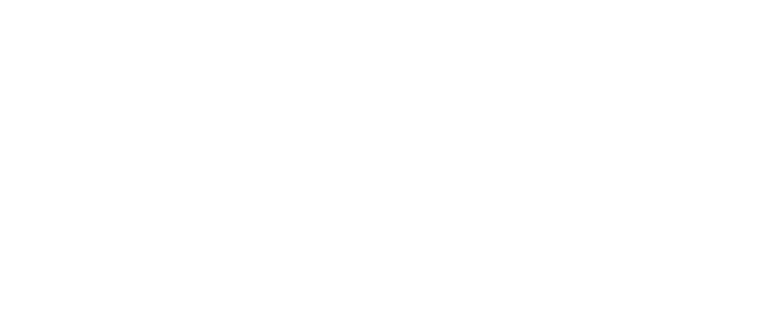
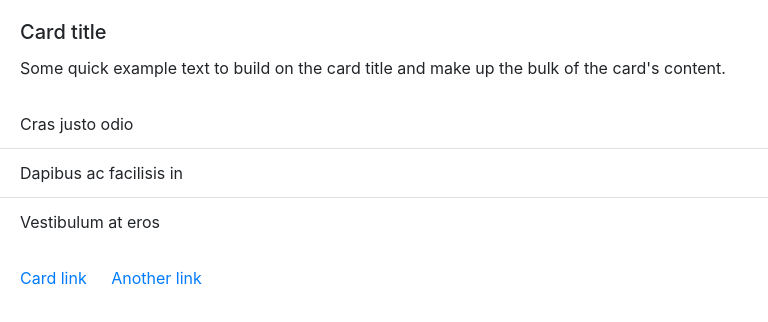
Before and after one commit to joneskm72/template-engine, a plain HTML site: page intern.html in a window 1280 px wide. Shown: the whole page, without its empty margins (0-768 px from the left). Drawn offline with nearby package versions, Linux system fonts and the light colour scheme.

Commit message:
Added cards to html files

```diff
--- a/intern.html
+++ b/intern.html
@@ -4,8 +4,27 @@
 <head>
     <meta charset='utf-8'>
     <link rel="stylesheet" href="https://stackpath.bootstrapcdn.com/bootstrap/4.5.0/css/bootstrap.min.css" integrity="sha384-9aIt2nRpC12Uk9gS9baDl411NQApFmC26EwAOH8WgZl5MYYxFfc+NcPb1dKGj7Sk" crossorigin="anonymous">
+
 </head>
 <body>
+    <div>
+        <div class="card-body">
+            <h5 class="card-title">Card title</h5>
+            <p class="card-text">Some quick example text to build on the card title and make up the bulk of the card's content.</p>
+        </div>
+        <ul class="list-group list-group-flush">
+            <li class="list-group-item">Cras justo odio</li>
+            <li class="list-group-item">Dapibus ac facilisis in</li>
+            <li class="list-group-item">Vestibulum at eros</li>
+        </ul>
+        <div class="card-body">
+            <a href="#" class="card-link">Card link</a>
+            <a href="#" class="card-link">Another link</a>
+        </div>
+    </div>
 
+    <script src="https://code.jquery.com/jquery-3.5.1.slim.min.js" integrity="sha384-DfXdz2htPH0lsSSs5nCTpuj/zy4C+OGpamoFVy38MVBnE+IbbVYUew+OrCXaRkfj" crossorigin="anonymous"></script>
+    <script src="https://cdn.jsdelivr.net/npm/popper.js@1.16.1/dist/umd/popper.min.js" integrity="sha384-9/reFTGAW83EW2RDu2S0VKaIzap3H66lZH81PoYlFhbGU+6BZp6G7niu735Sk7lN" crossorigin="anonymous"></script>
+    <script src="https://stackpath.bootstrapcdn.com/bootstrap/4.5.2/js/bootstrap.min.js" integrity="sha384-B4gt1jrGC7Jh4AgTPSdUtOBvfO8shuf57BaghqFfPlYxofvL8/KUEfYiJOMMV+rV" crossorigin="anonymous"></script>
 </body>
 </html>
```
Also changed, not shown: engineer.html (+18 -0 lines), main.html (+19 -0 lines), manager.html (+19 -0 lines).
